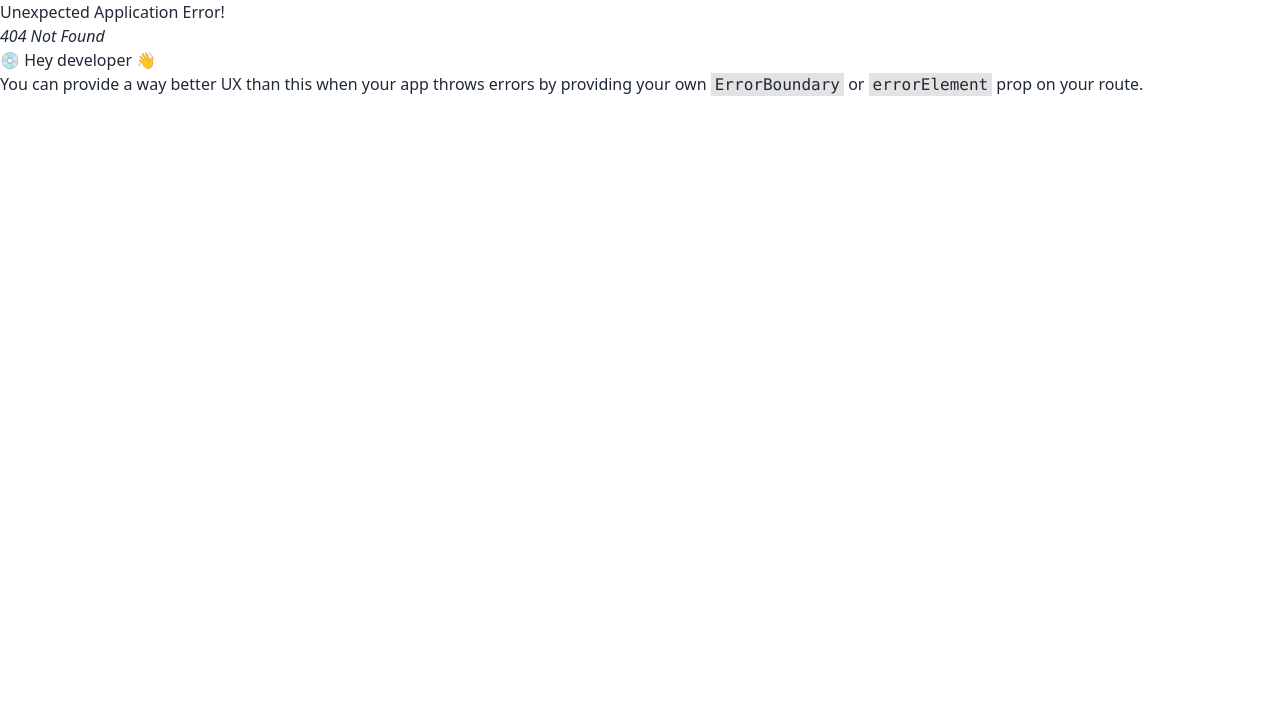
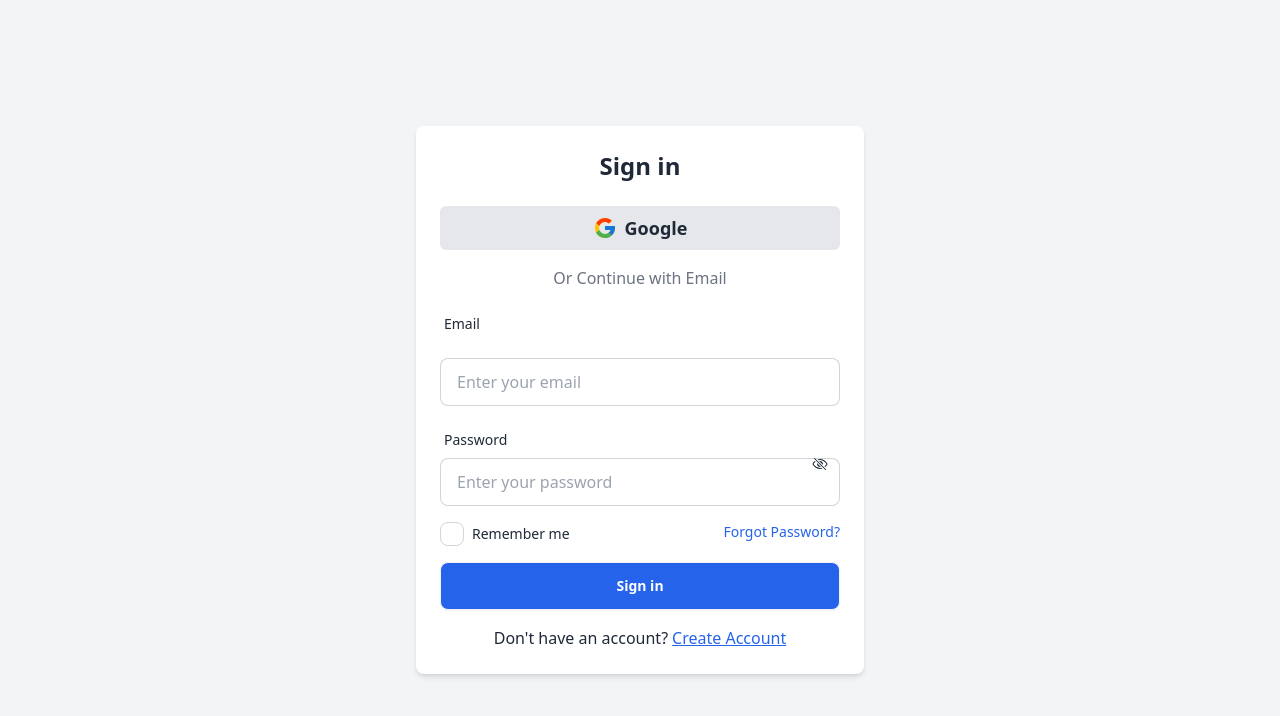
Before and after one commit to ShopnilIsCoding/SCIC-Client, a React (Vite) app: page /login in a window 1280 px wide. Before the commit this address had no page. Shown: the top 716 px of the page. Built offline with nearby package versions, Linux system fonts and the light colour scheme; no server answers.

Commit message:
basic login setup and form design

```diff
--- a/package.json
+++ b/package.json
@@ -16,7 +16,8 @@
     "react-dom": "^18.3.1",
     "react-icons": "^5.3.0",
     "react-router-dom": "^6.26.1",
-    "react-select": "^5.8.0"
+    "react-select": "^5.8.0",
+    "react-toastify": "^10.0.5"
   },
   "devDependencies": {
     "@eslint/js": "^9.9.0",
--- a/src/Providers/AuthProvider.jsx
+++ b/src/Providers/AuthProvider.jsx
@@ -1,7 +1,8 @@
 import { createContext, useEffect, useState } from "react";
 import PropTypes from "prop-types"
 import { GoogleAuthProvider, createUserWithEmailAndPassword, getAuth, onAuthStateChanged, signInWithEmailAndPassword, signInWithPopup, signOut, updateProfile } from "firebase/auth";
-import app from "../../firebase.config";
+import app from "../firebase.config";
+
 
 
 export const AuthContext= createContext(null);
--- a/src/main.jsx
+++ b/src/main.jsx
@@ -3,16 +3,26 @@ import { createRoot } from 'react-dom/client'
 import './index.css'
 import { createBrowserRouter, RouterProvider } from 'react-router-dom';
 import Home from './pages/Home';
+import Login from './pages/Login';
+import { ToastContainer } from 'react-toastify';
+import AuthProvider from './Providers/AuthProvider';
 
 const router = createBrowserRouter([
   {
     path: "/",
     element: <Home></Home>,
   },
+  {
+    path:"/login",
+    element: <Login></Login>
+  }
 ]);
 
 createRoot(document.getElementById('root')).render(
   <StrictMode>
+    <AuthProvider>
     <RouterProvider router={router} />
+    <ToastContainer />
+    </AuthProvider>
   </StrictMode>,
 )
--- /dev/null
+++ b/src/pages/Login.jsx
@@ -0,0 +1,210 @@
+import React, { useState, useContext } from "react";
+import { IoEyeOffOutline, IoEyeOutline } from "react-icons/io5";
+import { FcGoogle } from "react-icons/fc";
+import { toast } from "react-toastify";
+import { AuthContext } from "../Providers/AuthProvider";
+
+const Login = () => {
+  const { signIn, googleLogin, createUser, updateUserProfile } = useContext(AuthContext);
+  const [signUp, setSignUp] = useState(false);
+  const [visible, setVisible] = useState(false);
+  const [visible2, setVisible2] = useState(false);
+
+  const handleLogin = (e) => {
+    e.preventDefault();
+    const form = new FormData(e.currentTarget);
+    const email = form.get("email");
+    const password = form.get("password");
+
+    signIn(email, password)
+      .then(() => {
+        toast.success("Successfully logged in");
+      })
+      .catch(() => {
+        toast.warning("Invalid Credentials");
+      });
+  };
+
+  const handleRegister = (e) => {
+    e.preventDefault();
+    const form = new FormData(e.currentTarget);
+    const email = form.get("email");
+    const password = form.get("password");
+    const name = form.get("name");
+    const photo = form.get("photo");
+    const rePassword = form.get("rePassword");
+    const acceptTerms = form.get("acceptTerms");
+
+    if (password !== rePassword) {
+      toast.warning("Passwords do not match");
+      return;
+    }
+
+    if (!acceptTerms) {
+      toast.warning("You must accept the terms of service");
+      return;
+    }
+
+    const passwordRegex = /^(?=.*[a-z])(?=.*[A-Z]).{6,}$/;
+    if (!passwordRegex.test(password)) {
+      toast.error('Password must be at least 6 characters and contain at least one uppercase and one lowercase letter.');
+      return;
+    }
+
+    createUser(email, password)
+      .then(() => {
+        updateUserProfile(name, photo)
+          .then(() => {
+            toast.success('Registered Successfully');
+          })
+          .catch(() => {
+            toast.error('Failed to update profile');
+          });
+      })
+      .catch(() => {
+        toast.error('Failed to register');
+      });
+  };
+
+  return (
+    <div className="flex items-center justify-center min-h-screen bg-gray-100">
+      <div className="w-full max-w-md bg-white rounded-lg shadow-md p-6">
+        <h2 className="text-2xl font-bold text-center mb-6">{signUp ? "Create Account" : "Sign in"}</h2>
+
+        {!signUp && (
+          <>
+            <div className="flex justify-around items-center my-4">
+              <button
+                onClick={() => googleLogin()
+                  .then(() => toast.success("Successfully logged in"))
+                  .catch(() => toast.error("Google login failed"))
+                }
+                className="flex items-center gap-2 bg-gray-200 px-4 py-2 rounded-md w-full justify-center"
+              >
+                <FcGoogle className="text-2xl" />
+                <span className="text-lg font-semibold">Google</span>
+              </button>
+            </div>
+            <p className="text-center text-gray-500 mb-4">Or Continue with Email</p>
+          </>
+        )}
+
+        <form onSubmit={signUp ? handleRegister : handleLogin} className="space-y-4">
+          {signUp && (
+            <>
+              <label className="label">
+                <span className="label-text">Name</span>
+              </label>
+              <input
+                type="text"
+                name="name"
+                placeholder="Enter your name"
+                className="input input-bordered w-full"
+                required
+              />
+              <label className="label">
+                <span className="label-text">Profile Photo URL</span>
+              </label>
+              <input
+                type="text"
+                name="photo"
+                placeholder="Profile Photo URL"
+                className="input input-bordered w-full"
+              />
+            </>
+          )}
+          <label className="label">
+            <span className="label-text">Email</span>
+          </label>
+          <input
+            type="email"
+            name="email"
+            placeholder="Enter your email"
+            className="input input-bordered w-full"
+            required
+          />
+          <div className="relative">
+            <label className="label">
+              <span className="label-text">Password</span>
+            </label>
+            <input
+              type={visible ? "text" : "password"}
+              name="password"
+              placeholder="Enter your password"
+              className="input input-bordered w-full"
+              required
+            />
+            {visible ? (
+              <IoEyeOutline
+                onClick={() => setVisible(!visible)}
+                className="absolute right-3 top-1/2 transform -translate-y-1/2 cursor-pointer"
+              />
+            ) : (
+              <IoEyeOffOutline
+                onClick={() => setVisible(!visible)}
+                className="absolute right-3 top-1/2 transform -translate-y-1/2 cursor-pointer"
+              />
+            )}
+          </div>
+
+          {signUp && (
+            <div className="relative">
+              <label className="label">
+                <span className="label-text">Re-type Password</span>
+              </label>
+              <input
+                type={visible2 ? "text" : "password"}
+                name="rePassword"
+                placeholder="Re-type your password"
+                className="input input-bordered w-full"
+                required
+              />
+              {visible2 ? (
+                <IoEyeOutline
+                  onClick={() => setVisible2(!visible2)}
+                  className="absolute right-3 top-1/2 transform -translate-y-1/2 cursor-pointer"
+                />
+              ) : (
+                <IoEyeOffOutline
+                  onClick={() => setVisible2(!visible2)}
+                  className="absolute right-3 top-1/2 transform -translate-y-1/2 cursor-pointer"
+                />
+              )}
+            </div>
+          )}
+
+          {signUp ? (
+            <div className="flex gap-2 items-center">
+              <input type="checkbox" name="acceptTerms" className="checkbox" required />
+              <p className="text-sm">Accept Terms of Service</p>
+            </div>
+          ) : (
+            <div className="flex justify-between">
+              <div className="flex gap-2 items-center">
+                <input type="checkbox" className="checkbox" />
+                <p className="text-sm">Remember me</p>
+              </div>
+              <p className="text-sm text-blue-600 cursor-pointer">Forgot Password?</p>
+            </div>
+          )}
+
+          <button type="submit" className="btn w-full bg-blue-600 text-white">
+            {signUp ? "Sign up" : "Sign in"}
+          </button>
+        </form>
+
+        <p className="text-center mt-4">
+          {signUp ? "Already have an account?" : "Don't have an account?"}
+          <button
+            onClick={() => setSignUp(!signUp)}
+            className="text-blue-600 underline ml-1"
+          >
+            {signUp ? "Log in" : "Create Account"}
+          </button>
+        </p>
+      </div>
+    </div>
+  );
+};
+
+export default Login;
```
Also changed, not shown: 1 other file (tests, documents, lock files or other folders).
